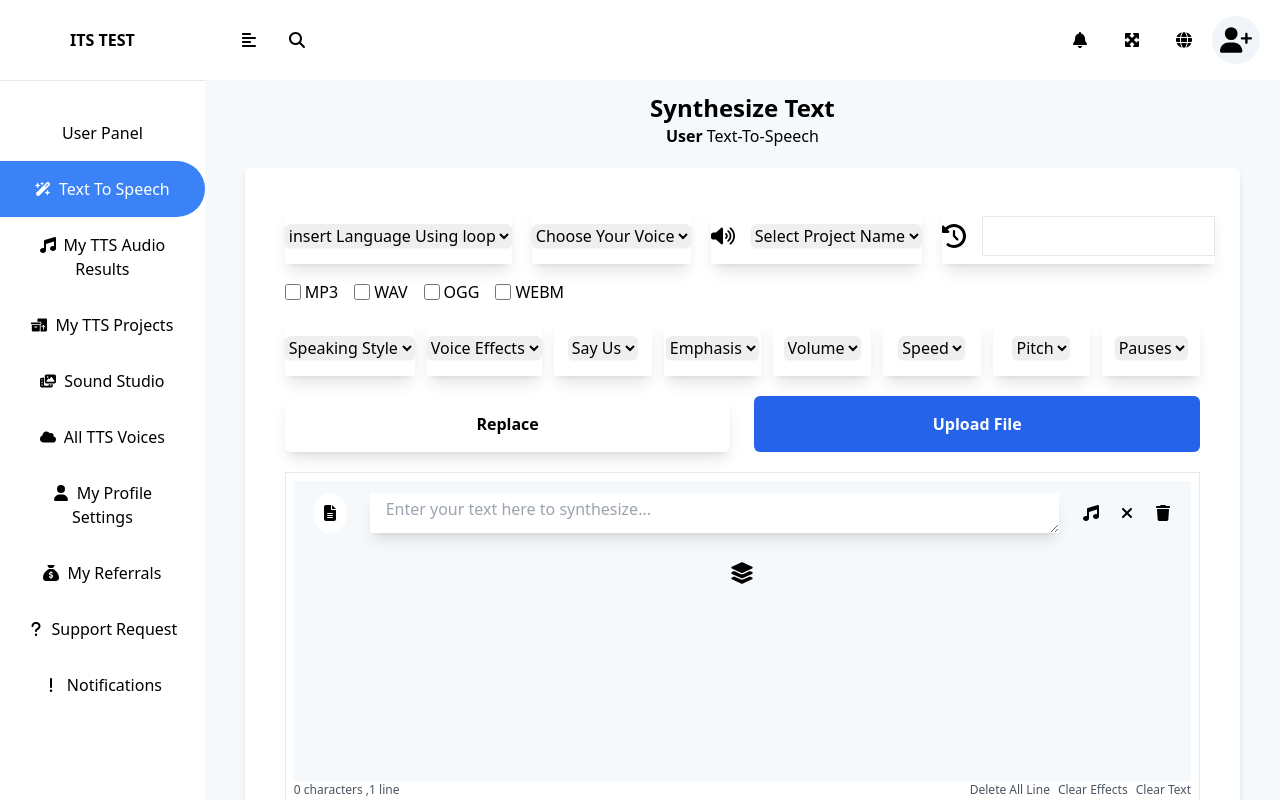
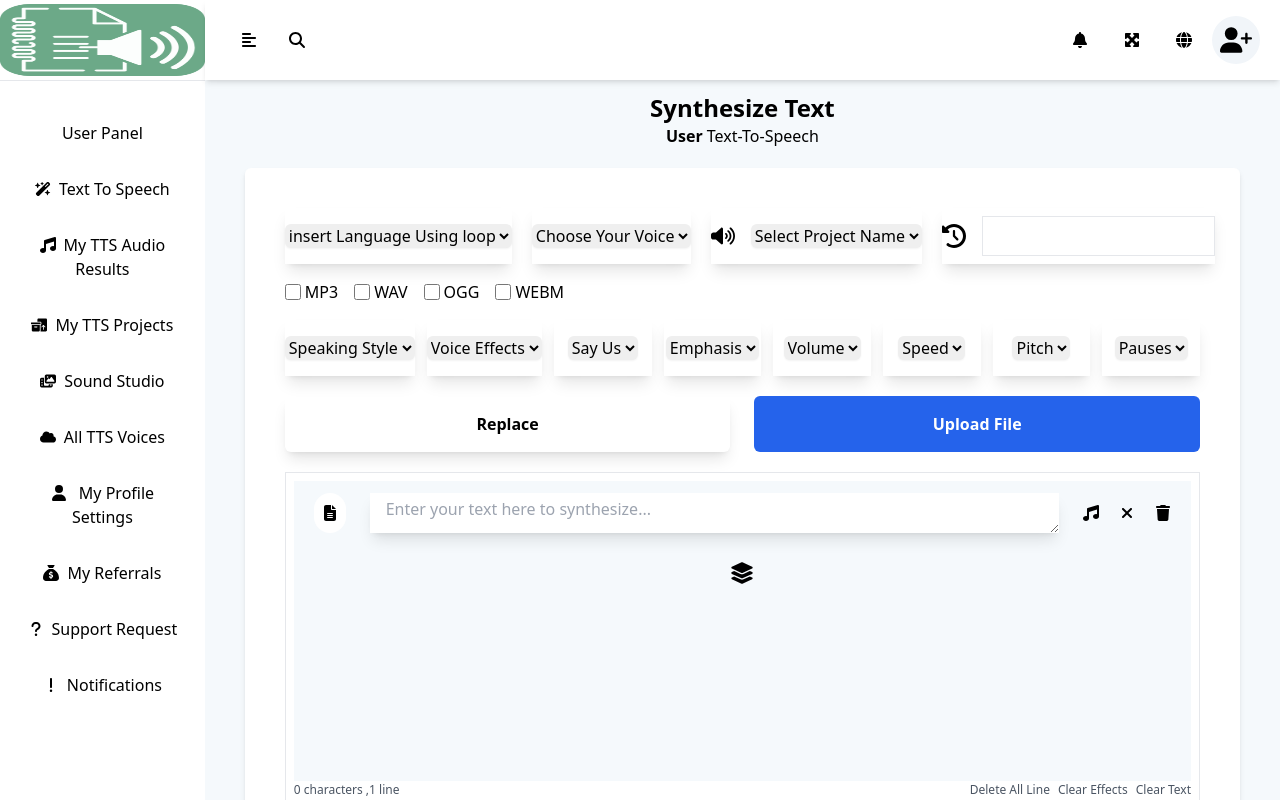
Before and after one commit to SaymanRabbi/text-to-speech, a React (Create React App) app: page / in a window 1280 px wide. Shown: the top 800 px of the page. Built offline with nearby package versions, Linux system fonts and the light colour scheme.

Commit message:
create f11 func

```diff
--- a/package.json
+++ b/package.json
@@ -12,6 +12,8 @@
     "init": "^0.1.2",
     "react": "^18.2.0",
     "react-dom": "^18.2.0",
+    "react-full-screen": "^1.1.1",
+    "react-router-dom": "^6.9.0",
     "react-scripts": "5.0.1",
     "web-vitals": "^2.1.0"
   },
--- a/src/App.js
+++ b/src/App.js
@@ -1,15 +1,23 @@
 
+import { createContext, useState } from 'react';
 import './App.css';
 import Header from './Components/Header/Header';
 import Sidebar from './Components/Sidebar/Sidebar';
 import TextToSpeech from './Pages/TextToSpeech/TextToSpeech';
 
+export const SideBarContext = createContext();
 function App() {
+//  createContext is a hook that returns a context object
+const [sideBar, setSideBar] = useState(false);
+
+
   return (
     <div className="App">
-      <Header/>
-      <Sidebar/>
+     <SideBarContext.Provider value={{sideBar, setSideBar}}>
+     <Header />
+      <Sidebar />
       <TextToSpeech/>
+      </SideBarContext.Provider>
     </div>
   );
 }
--- a/src/Components/Header/Header.jsx
+++ b/src/Components/Header/Header.jsx
@@ -1,10 +1,10 @@
 import React from 'react';
 import './Header.css';
 import Topheader from './Topheader';
-const Header = () => {
+const Header = ({setIsSidebarOpen}) => {
     return (
         <div>
-            <Topheader/>
+            <Topheader setIsSidebarOpen={setIsSidebarOpen}/>
         </div>
     );
 };
--- a/src/Components/Header/Topheader.jsx
+++ b/src/Components/Header/Topheader.jsx
@@ -1,13 +1,31 @@
-import React from 'react';
+import React, { useContext } from 'react';
 import { FontAwesomeIcon } from '@fortawesome/react-fontawesome';
-import { faSearch,faAlignLeft,faBell,faMaximize,faGlobe,faUserPlus} from '@fortawesome/free-solid-svg-icons';
+import { faSearch,faAlignLeft,faBell,faMaximize,faGlobe,faUserPlus,faAlignRight,faCompress} from '@fortawesome/free-solid-svg-icons';
+
+import { SideBarContext } from '../../App';
 const Topheader = () => {
+    // get context from app js
+     const sidebar = useContext(SideBarContext)
+    //  get f11 key press
+    const f11 = () => {
+        if (document.fullscreenElement) {
+            document.exitFullscreen();
+        } else {
+            document.documentElement.requestFullscreen();
+        }
+    }
+
     return (
-       <div className=' w-[84%] ml-auto h-20  flex items-center py-2 px-5 fixed top-0 bg-white z-50 right-0'>
+       <div className={`${sidebar.sideBar?'w-[95%]':'w-[84%]'}  ml-auto h-20  flex items-center py-2 px-5 fixed top-0 bg-white z-50 right-0 shadow-md`}>
          <div className=' flex'>
             {/* -----sidebar close on button-------- */}
-            <div className='flex items-center justify-center w-12 h-12  cursor-pointer'>
-                <FontAwesomeIcon icon={faAlignLeft} />
+            <div className='flex items-center justify-center w-12 h-12  cursor-pointer'
+            onClick={()=>sidebar.setSideBar(!sidebar.sideBar)}
+            >
+                {
+                    sidebar.sideBar? <FontAwesomeIcon icon={faAlignRight}/> : <FontAwesomeIcon icon={faAlignLeft}/>
+                }
+                {/* <FontAwesomeIcon icon={faAlignLeft}/> */}
             </div>
             {/* -----sidebar close on button-------- */}
             {/* ------search bar icon---------------- */}
@@ -25,7 +43,9 @@ const Topheader = () => {
             {/* ------notification icon------ */}
             {/* ------display large and minimize--------- */}
             <div className='flex items-center justify-center w-12 h-12  cursor-pointer'>
-                <FontAwesomeIcon icon={faMaximize} />
+                {
+                    document.fullscreenElement? <FontAwesomeIcon icon={faCompress} onClick={f11}/> : <FontAwesomeIcon icon={faMaximize} onClick={f11}/>
+                }
             </div>
 
             {/* ------display large and minimize--------- */}
--- a/src/Components/Sidebar/Logo.jsx
+++ b/src/Components/Sidebar/Logo.jsx
@@ -1,9 +1,9 @@
 import React from 'react';
-
+import img from '../../img/logo.png';
 const Logo = () => {
     return (
         <div className=' flex justify-center items-center py-1 h-20'>
-            <h2 className=' font-bold uppercase'>Its Test</h2>
+            <img src={img} alt="" className='w-full h-full'/>
         </div>
     );
 };
--- a/src/Components/Sidebar/Sidebar.jsx
+++ b/src/Components/Sidebar/Sidebar.jsx
@@ -1,10 +1,12 @@
-import React from 'react';
+import React, { useContext } from 'react';
+import { SideBarContext } from '../../App';
 import Logo from './Logo';
 import './Sidebar.css'
 import UserPanel from './UserPanel';
 const Sidebar = () => {
+    const sidebar = useContext(SideBarContext)
     return (
-        <div className=' fixed top-0 bottom-0 left-0 w-[16%]'>
+        <div className={`fixed top-0 bottom-0 left-0 ${sidebar.sideBar?'w-[5%]':'w-[16%]'}`}>
             <Logo/>
             <hr/>
             <UserPanel/>
--- a/src/Components/Sidebar/UserPanel.jsx
+++ b/src/Components/Sidebar/UserPanel.jsx
@@ -1,81 +1,75 @@
-import React from 'react';
+import React, { useContext } from 'react';
 import { FontAwesomeIcon } from '@fortawesome/react-fontawesome';
 import { faWandMagicSparkles,faMusic,faBoxesPacking,faPhotoFilm,faCloud,faUser,faQuestion,faExclamation,faSackDollar} from '@fortawesome/free-solid-svg-icons';
+import { NavLink } from 'react-router-dom';
+import { SideBarContext } from '../../App';
 const UserPanel = () => {
+    const sidebar = useContext(SideBarContext)
+    const data = [
+        {
+            icon: faWandMagicSparkles,
+            title: 'Text To Speech',
+            link: '/text-To-speech'
+        },
+        {
+            icon: faMusic,
+            title: 'My TTS Audio Results',
+            link: '/audio-results'
+        },
+        {
+            icon: faBoxesPacking,
+            title: 'My TTS Projects',
+            link: '/tTS-projects'
+        }
+        ,
+        {
+            icon: faPhotoFilm,
+            title: 'Sound Studio',
+            link: '/sound-studio'
+        },{
+            icon: faCloud,
+            title: 'All TTS Voices',
+            link: '/all-tts-voices'
+        },{
+            icon: faUser,
+            title: ' My Profile Settings',
+            link: '/profile-settings'
+        }
+
+        ,
+        {
+            icon: faSackDollar,
+            title: 'My Referrals',
+            link: '/my-referrals'
+        },{
+            icon: faQuestion,
+            title: 'Support Request ',
+            link: '/support-request'
+        },{
+            icon: faExclamation,
+            title: 'Notifications ',
+            link: '/notifications'
+        }
+    ]
+
     return (
         <div className='mt-6'>
 
-           <li className='list-none p-4'>User Panel</li>
-
-
-            <li className='list-none '>
-                <a href="" className='px-6 py-4 bg-blue-500 w-full block text-white rounded-r-full  hover:px-7'>
-
-                   <FontAwesomeIcon icon={faWandMagicSparkles} className=' w-4 h-4 mr-2'/>
-                    Text To Speech
-
-                </a>
-            </li>
-            <li className='list-none '>
-                <a href="" className='px-6 py-4  w-full block rounded-r-full  hover:px-7 text-black hover:bg-gray-200'>
-
-                   <FontAwesomeIcon icon={faMusic} className=' w-4 h-4 mr-2'/>
-                   My TTS Audio Results
-
-                </a>
-            </li>
-            <li className='list-none '>
-                <a href="" className='hover:bg-gray-200 px-6 py-4  w-full block  rounded-r-full  hover:px-7 text-black'>
-
-                   <FontAwesomeIcon icon={faBoxesPacking} className=' w-4 h-4 mr-2'/>
-                   My TTS Projects
-
-                </a>
-            </li>
-            <li className='list-none '>
-                <a href="" className='hover:bg-gray-200 px-6 py-4  w-full block text-black rounded-r-full  hover:px-7'>
-
-                   <FontAwesomeIcon icon={faPhotoFilm} className=' w-4 h-4 mr-2'/>
-                   Sound Studio
-                </a>
-            </li>
-            <li className='list-none '>
-                <a href="" className='hover:bg-gray-200 px-6 py-4  w-full block text-black rounded-r-full  hover:px-7'>
-
-                   <FontAwesomeIcon icon={faCloud} className=' w-4 h-4 mr-2'/>
-                   All TTS Voices
-                </a>
-            </li>
-            <li className='list-none '>
-                <a href="" className='hover:bg-gray-200 px-6 py-4  w-full block text-black rounded-r-full  hover:px-7'>
-
-                   <FontAwesomeIcon icon={faUser} className=' w-4 h-4 mr-2'/>
-                   My Profile Settings
-
-                </a>
-            </li>
-            <li className='list-none '>
-                <a href="" className='hover:bg-gray-200 px-6 py-4  w-full block text-black rounded-r-full  hover:px-7'>
-
-                   <FontAwesomeIcon icon={faSackDollar} className=' w-4 h-4 mr-2'/>
-                   My Referrals                </a>
-            </li>
-            <li className='list-none '>
-                <a href="" className='hover:bg-gray-200 px-6 py-4  w-full block text-black rounded-r-full  hover:px-7'>
-
-                   <FontAwesomeIcon icon={faQuestion} className=' w-4 h-4 mr-2'/>
-                   Support Request
-                </a>
-            </li>
-            <li className='list-none '>
-                <a href="" className='hover:bg-gray-200 px-6 py-4  w-full block text-black rounded-r-full  hover:px-7'>
-
-                   <FontAwesomeIcon icon={faExclamation} className=' w-4 h-4 mr-2'/>
-                   Notifications
-                </a>
-            </li>
-
-
+           {
+                sidebar.sideBar ? null : <li className='list-none p-4'>User Panel</li>
+           }
+          {
+                data.map((item,index) => (
+                    <li className='list-none ' key={index} >
+                        <NavLink to={item.link}
+                        className={({ isActive }) => isActive ? 'px-6 py-4  w-full block rounded-r-full  hover:px-7 text-white bg-blue-600': 'px-6 py-4  w-full block rounded-r-full  hover:px-7 text-black hover:bg-gray-200'}
+                        >
+                            <FontAwesomeIcon icon={item.icon} className=' w-4 h-4 mr-2'/>
+                            {sidebar.sideBar ?  null: item.title}
+                        </NavLink>
+                    </li>
+                ))
+          }
         </div>
     );
 };
--- a/src/Pages/TextToSpeech/ContentTopBar.jsx
+++ b/src/Pages/TextToSpeech/ContentTopBar.jsx
@@ -19,14 +19,14 @@ const ContentTopBar = () => {
                 {/* ------Language Select dropdown-------- */}
             </div>
             <div className='shadow-lg flex justify-center items-center bg-[#FFFFFF] h-14 w-full gap-4 group relative'>
-            <span class="group-hover:opacity-100 transition-opacity bg-gray-800 px-1 text-sm text-gray-100 rounded-md absolute top-0 left-0 -translate-x-1/2 -translate-y-full opacity-0 m-4 mx-auto">Preview Selected Voice</span>
+            <span className="group-hover:opacity-100 transition-opacity bg-gray-800 px-1 text-sm text-gray-100 rounded-md absolute top-0 left-0 -translate-x-1/2 -translate-y-full opacity-0 m-4 mx-auto">Preview Selected Voice</span>
                 <FontAwesomeIcon icon={faVolumeHigh} className=' w-6 h-6 hover:text-white hover:bg-blue-500'/>
                 <select className='rounded-md border-gray-300 shadow-sm focus:border-indigo-300 focus:ring focus:ring-indigo-200 focus:ring-opacity-50 outline-none'>
                         <option className=' outline-none'>Select Project Name</option>
                         </select>
             </div >
             <div className=' shadow-lg flex justify-center items-center bg-[#FFFFFF] h-14 w-full gap-4 group relative'>
-            <span class="group-hover:opacity-100 transition-opacity bg-gray-800 px-1 text-sm text-gray-100 rounded-md absolute top-0 left-0 -translate-x-1/2 -translate-y-full opacity-0 m-4 mx-auto">Create New Project</span>
+            <span className="group-hover:opacity-100 transition-opacity bg-gray-800 px-1 text-sm text-gray-100 rounded-md absolute top-0 left-0 -translate-x-1/2 -translate-y-full opacity-0 m-4 mx-auto">Create New Project</span>
                 <FontAwesomeIcon icon={faHistory} className=' w-6 h-6'/>
                 <input type="text"  className='hover:border-blue-400 border h-10'/>
             </div >
--- a/src/Pages/TextToSpeech/TextToSpeech.jsx
+++ b/src/Pages/TextToSpeech/TextToSpeech.jsx
@@ -1,4 +1,5 @@
-import React from 'react';
+import React, { useContext } from 'react';
+import { SideBarContext } from '../../App';
 import Content from './Content';
 import DubboleButton from './DubboleButton';
 import Heading from './Heading';
@@ -7,8 +8,9 @@ import Subcategory from './Subcategory';
 import TextArea from './TextArea';
 import './TextToSpeech.css';
 const TextToSpeech = () => {
+    const sidebar = useContext(SideBarContext)
     return (
-        <div className=' w-[84%] p-10 bg-[#F5F9FC] ml-auto mt-8'>
+        <div className={` ${sidebar.sideBar?'w-[95%]':'w-[84%]'} p-10 bg-[#F5F9FC] ml-auto mt-8`}>
             <Heading/>
             <div className=' bg-white p-10 shadow-md rounded-md'>
             <Content/>
--- a/src/index.js
+++ b/src/index.js
@@ -2,9 +2,12 @@ import React from 'react';
 import ReactDOM from 'react-dom/client';
 import './index.css';
 import App from './App';
+import { BrowserRouter  } from 'react-router-dom';
 const root = ReactDOM.createRoot(document.getElementById('root'));
 root.render(
   <React.StrictMode>
-    <App />
+   <BrowserRouter>
+	<App />
+</BrowserRouter>
   </React.StrictMode>
 );
```
Also changed, not shown: src/img/logo.png (added), 1 other file (tests, documents, lock files or other folders).
